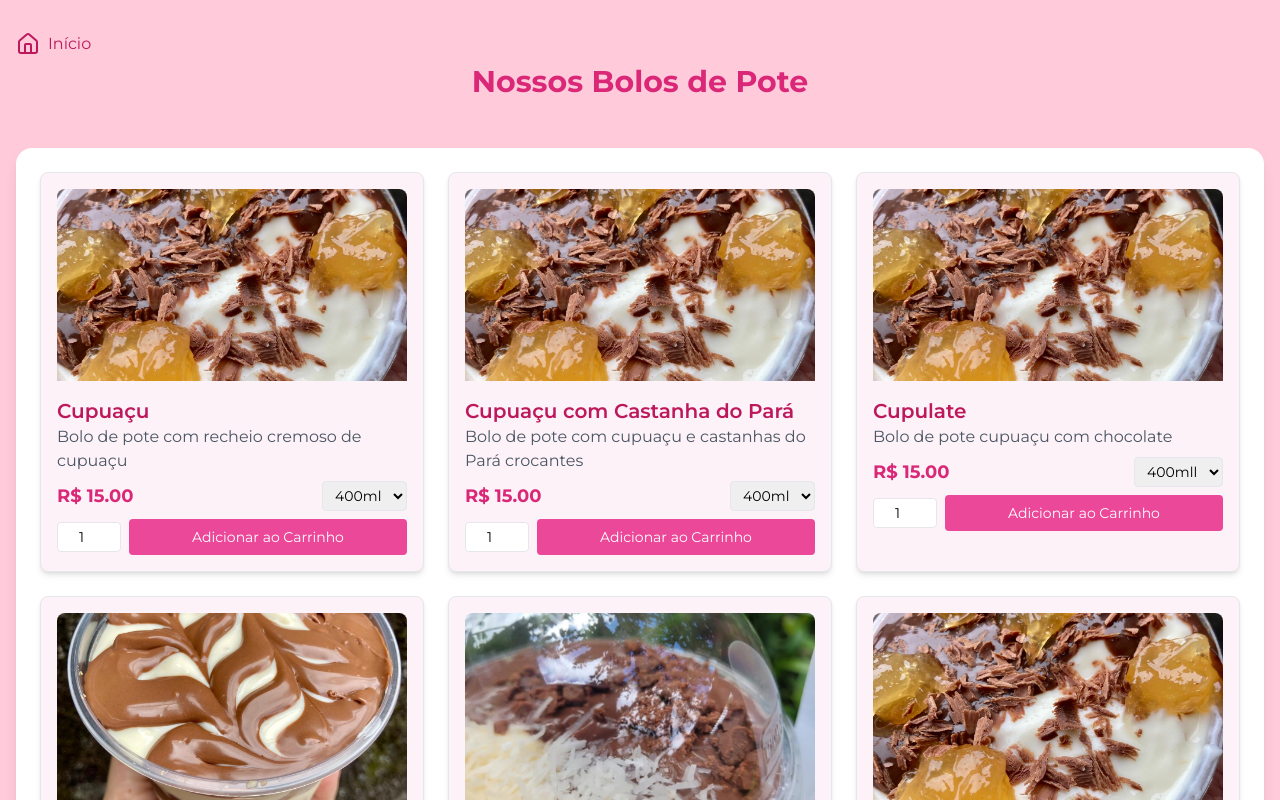
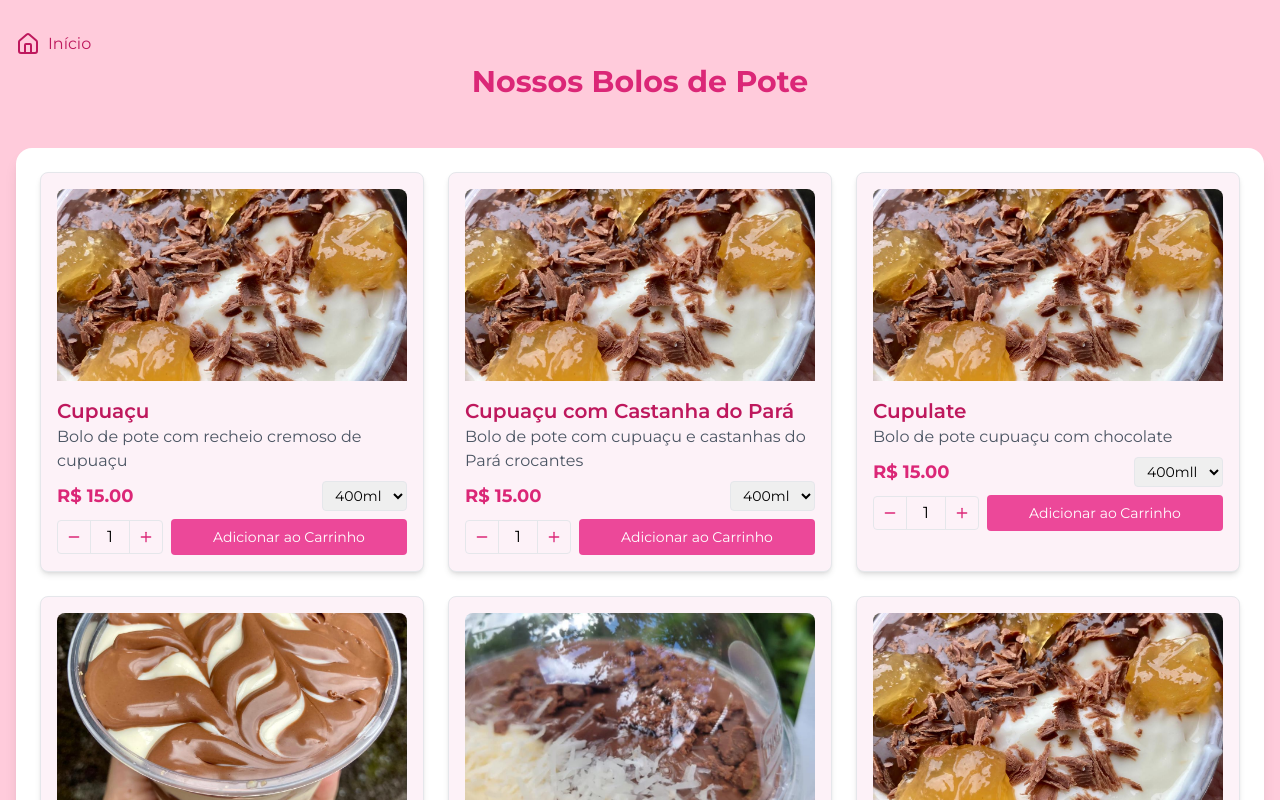
Before and after one commit to 01-LeoOliveira/Doce-Presente, a Next.js app: page /cardapio in a window 1280 px wide. Shown: the top 800 px of the page. Built offline with nearby package versions, Linux system fonts and the light colour scheme.

Commit message:
add new bottom plus

```diff
--- a/app/cardapio/page.tsx
+++ b/app/cardapio/page.tsx
@@ -5,7 +5,7 @@ import { useSearchParams } from 'next/navigation'
 import bolos from '../../data/bolos.json'
 import Image from 'next/image'
 import Link from 'next/link'
-import { ShoppingCart, Home } from 'lucide-react'
+import { ShoppingCart, Home, Plus, Minus } from 'lucide-react'
 
 interface BoloCarrinho {
   id: number
@@ -33,10 +33,31 @@ function CardapioContent() {
   const [bolosQuantidade, setBolosQuantidade] = useState<{[key: number]: {quantidade: number, tamanho: string}}>({})
 
   const atualizarQuantidade = (boloId: number, quantidade: number, tamanho: string) => {
+    const novaQuantidade = Math.max(1, quantidade) // Ensure quantity doesn't go below 1
     setBolosQuantidade(prev => ({
       ...prev,
-      [boloId]: { quantidade, tamanho }
+      [boloId]: { quantidade: novaQuantidade, tamanho }
     }))
+  }
+
+  const incrementarQuantidade = (boloId: number) => {
+    const atual = bolosQuantidade[boloId]?.quantidade || 1
+    atualizarQuantidade(
+      boloId,
+      atual + 1,
+      bolosQuantidade[boloId]?.tamanho || '400ml'
+    )
+  }
+
+  const decrementarQuantidade = (boloId: number) => {
+    const atual = bolosQuantidade[boloId]?.quantidade || 1
+    if (atual > 1) {
+      atualizarQuantidade(
+        boloId,
+        atual - 1,
+        bolosQuantidade[boloId]?.tamanho || '400ml'
+      )
+    }
   }
 
   const adicionarAoCarrinho = (bolo: typeof bolos[0]) => {
@@ -57,17 +78,19 @@ function CardapioContent() {
     if (indiceExistente > -1) {
       carrinhoAtualizado[indiceExistente].quantidade += boloNoCarrinho.quantidade
     } else {
-        carrinhoAtualizado.push(boloNoCarrinho)
+      carrinhoAtualizado.push(boloNoCarrinho)
     }
 
     setCarrinho(carrinhoAtualizado)
+
+    // Reset quantity after adding to cart
+    atualizarQuantidade(bolo.id, 1, detalhes.tamanho)
   }
 
   const valorTotal = carrinho.reduce((total, item) => total + (item.preco * item.quantidade), 0)
 
   return (
     <div className="container mx-auto px-2 md:px-4 py-4 md:py-8 bg-[#ffcbdb] min-h-screen">
-      {/* Botão de Carrinho Flutuante */}
       {carrinho.length > 0 && (
         <Link
           href={{
@@ -137,20 +160,23 @@ function CardapioContent() {
                 </div>
 
                 <div className="flex flex-col sm:flex-row items-center space-y-2 sm:space-y-0 sm:space-x-2">
-                  <input
-                    type="number"
-                    min="1"
-                    value={bolosQuantidade[bolo.id]?.quantidade || 1}
-                    onChange={(e) => {
-                      const quantidade = parseInt(e.target.value)
-                      atualizarQuantidade(
-                        bolo.id,
-                        quantidade,
-                        bolosQuantidade[bolo.id]?.tamanho || '400ml'
-                      )
-                    }}
-                    className="w-full sm:w-16 border rounded px-2 py-1 text-center text-sm"
-                  />
+                  <div className="flex items-center border rounded">
+                    <button
+                      onClick={() => decrementarQuantidade(bolo.id)}
+                      className="px-2 py-1 text-pink-600 hover:bg-pink-100 rounded-l"
+                    >
+                      <Minus className="w-4 h-4" />
+                    </button>
+                    <span className="px-4 py-1 border-x text-center min-w-[40px]">
+                      {bolosQuantidade[bolo.id]?.quantidade || 1}
+                    </span>
+                    <button
+                      onClick={() => incrementarQuantidade(bolo.id)}
+                      className="px-2 py-1 text-pink-600 hover:bg-pink-100 rounded-r"
+                    >
+                      <Plus className="w-4 h-4" />
+                    </button>
+                  </div>
                   <button
                     onClick={() => adicionarAoCarrinho(bolo)}
                     className="w-full sm:flex-1 bg-pink-500 text-white py-2 rounded hover:bg-pink-600 text-sm"
```
